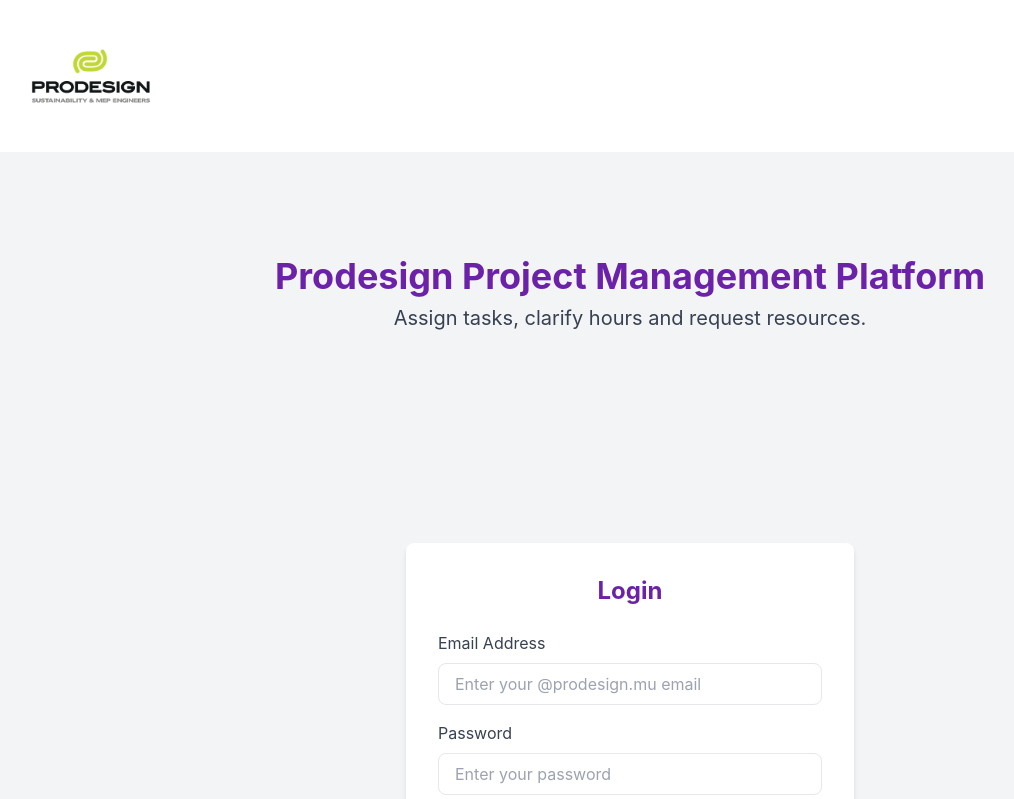
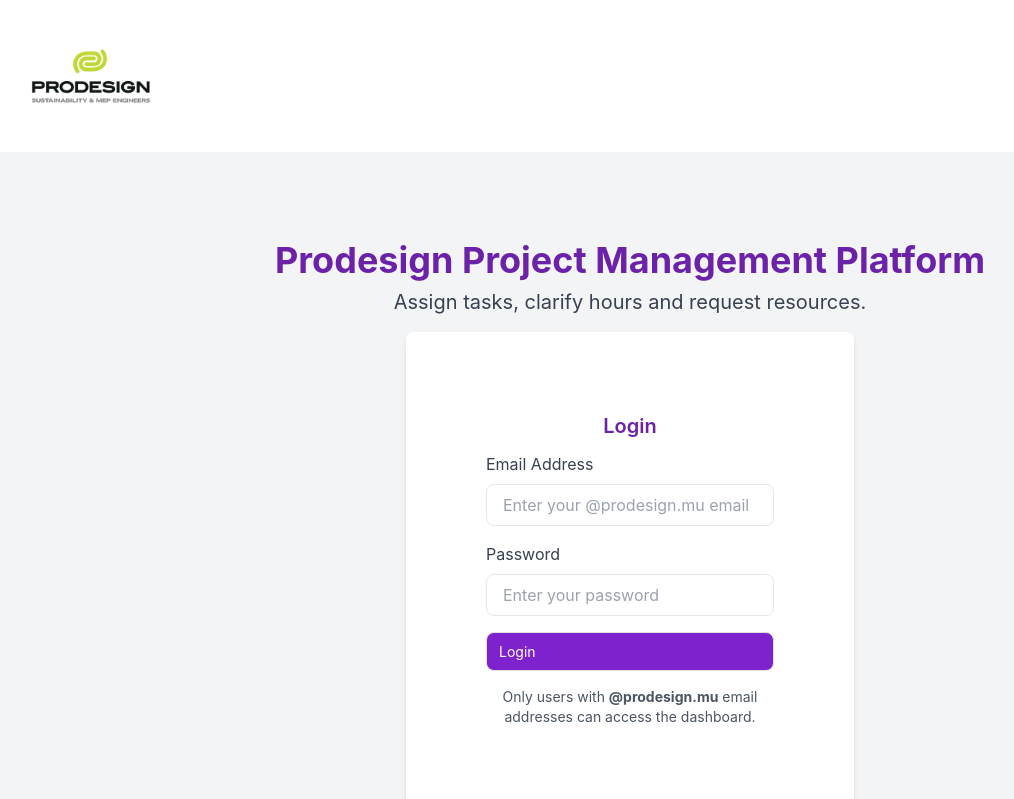
Before and after one commit to AbdallaRoselyne/frontend, a React (Create React App) app: page / in a window 1280 px wide. Shown: the top 799 px of the page, without its empty margins (10-1024 px from the left). Built offline with nearby package versions, Linux system fonts and the light colour scheme.

Commit message:
landing page

```diff
--- a/src/components/Auth/Login.js
+++ b/src/components/Auth/Login.js
@@ -45,9 +45,8 @@
   };
 
   return (
-    <div className="bg-gray-100 min-h-screen flex items-center justify-center">
-      <div className="bg-white shadow-md rounded-lg p-8 max-w-md w-full">
-        <h2 className="text-2xl font-bold text-center mb-6 text-purple-800">
+      <div className="bg-white shadow-md rounded-lg px-20 py-20 max-w-md w-full mx-auto">
+        <h2 className="text-xl font-semibold text-center mb-3 text-purple-800">
           Login
         </h2>
 
@@ -101,7 +100,6 @@
           </p>
         </form>
       </div>
-    </div>
   );
 }
 
--- a/src/components/LandingPage.js
+++ b/src/components/LandingPage.js
@@ -3,19 +3,15 @@
 
 function LandingPage() {
   return (
-    <div className="min-h-screen bg-gray-100 pt-20 px-4 flex flex-col items-center">
-      {/* Tagline Section */}
-      <div className="text-center">
-        <h1 className="text-3xl md:text-4xl font-bold text-purple-800 mb-2">
+    <div className="min-h-screen bg-gray-100">
+      <div className="flex flex-col items-center justify-center pt-16">
+        <h1 className="text-3xl md:text-4xl font-bold text-purple-800 mb-2 text-center">
           Prodesign Project Management Platform
         </h1>
-        <p className="text-lg md:text-xl text-gray-700">
+        <p className="text-lg md:text-xl text-gray-700 mb-4 text-center">
           Assign tasks, clarify hours and request resources.
         </p>
-      </div>
 
-      {/* Just a small space between tagline and login */}
-      <div className="mt-2 w-full max-w-md">
         <Login />
       </div>
     </div>
```
